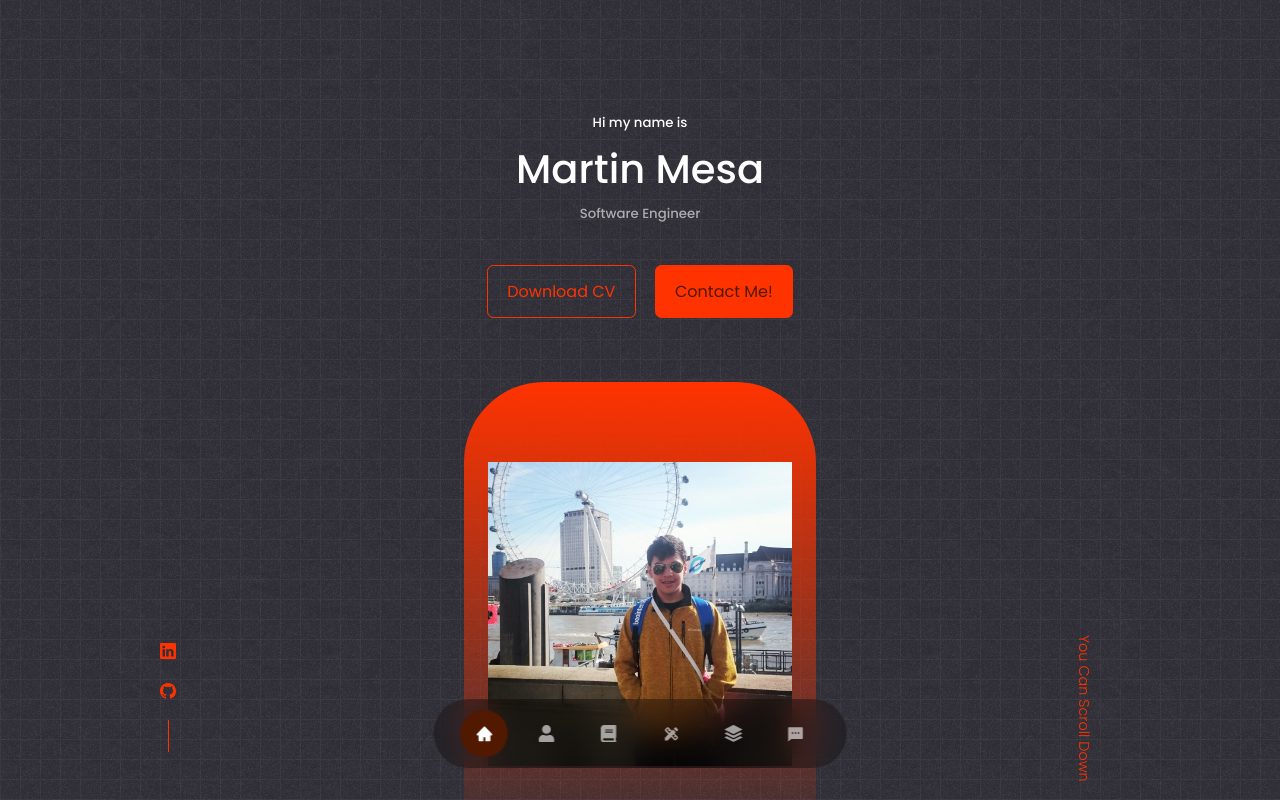
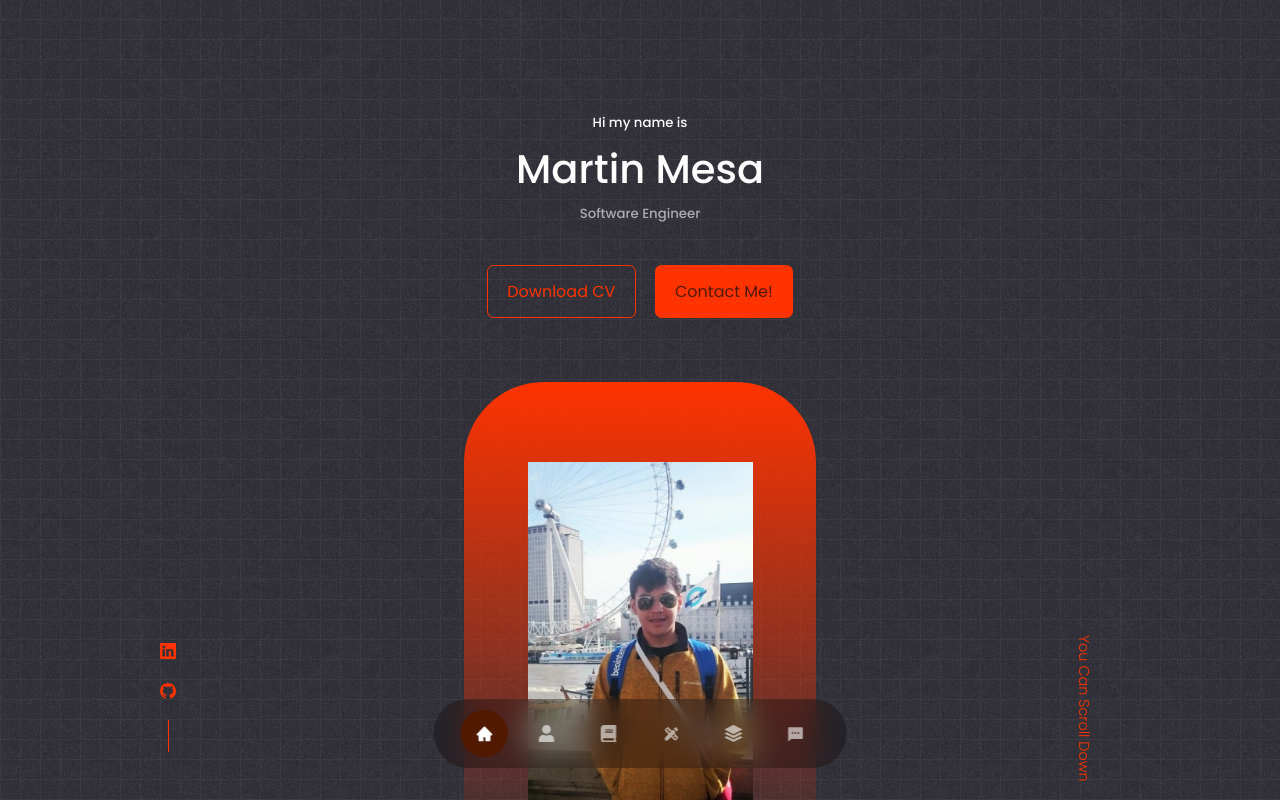
Before and after one commit to Raptr12/Portfolio-Website, a React (Create React App) app: page / in a window 1280 px wide. Shown: the top 800 px of the page. Built offline with nearby package versions, Linux system fonts and the light colour scheme.

Commit message:
Images Changes in the about section

```diff
--- a/src/App.jsx
+++ b/src/App.jsx
@@ -5,7 +5,7 @@ import About from './components/about/About'
 import Experience from './components/experience/Experience'
 import Services from './components/services/Services'
 import Portfolio from './components/portfolio/Portfolio'
-import Testimonials from './components/testimonials/Testimonials'
+// import Testimonials from './components/testimonials/Testimonials'
 import Contact from './components/contact/Contact'
 import Footer from './components/footer/Footer'
 
--- a/src/components/about/About.jsx
+++ b/src/components/about/About.jsx
@@ -15,7 +15,7 @@ const About = () => {
 
         <div className="about__me">
           <div className="about__me-image">
-            <img src={ME} alt="About Image" />
+            <img src={ME} alt="About" />
           </div>
         </div>
 
--- a/src/components/header/Header.jsx
+++ b/src/components/header/Header.jsx
@@ -1,7 +1,7 @@
 import React from 'react'
 import './header.css'
 import CTA from './CTA'
-import ME from '../../assets/profile.jpg'
+import ME from '../../assets/profile.png'
 import HeaderSocial from './HeaderSocials'
 
 const Header = () => {
@@ -15,7 +15,7 @@ const Header = () => {
         <HeaderSocial />
 
         <div className="me">
-            <img src={ME} alt="me" />
+          <img className='image-me'  src={ME} alt="Martin Mesa" />
         </div>
 
         <a href="#contact" className='scroll__down'>You Can Scroll Down</a>
--- a/src/components/header/header.css
+++ b/src/components/header/header.css
@@ -51,6 +51,12 @@ header {
     padding: 5rem 1.5rem 1.5rem;
 }
 
+.image-me {
+    height: 400px;
+    width: auto;
+    display: block;
+    margin: 0 auto;
+  }
 /*=====================SCROLL DOWN==================*/
 .scroll__down {
     position: absolute;
```
Also changed, not shown: src/assets/profile.png (added).
